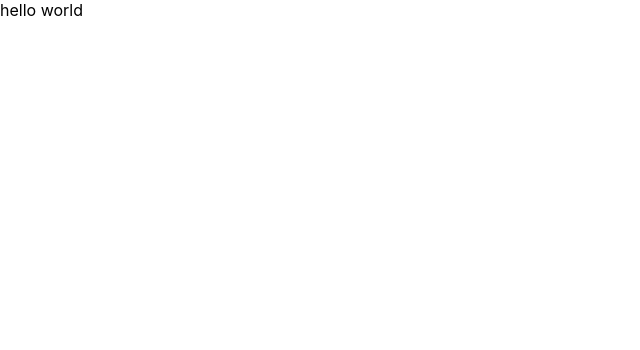
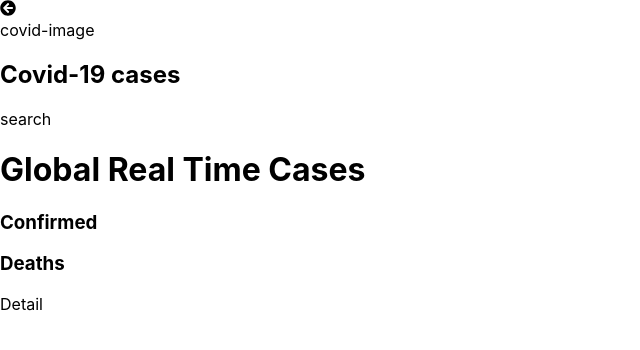
Before and after one commit to ZewdieMc/covid-19-cases, a React (Create React App) app: page /Details/1 in a window 1280 px wide. Shown: the top 350 px of the page, without its empty margins (0-640 px from the left). Built offline with nearby package versions, Linux system fonts and the light colour scheme.

Commit message:
Add BrowserRouter

```diff
--- a/package.json
+++ b/package.json
@@ -10,7 +10,9 @@
     "axios": "^1.3.6",
     "react": "^18.2.0",
     "react-dom": "^18.2.0",
+    "react-icons": "^4.8.0",
     "react-redux": "^8.0.5",
+    "react-router-dom": "^6.10.0",
     "react-scripts": "5.0.1",
     "web-vitals": "^2.1.4"
   },
--- a/src/App.js
+++ b/src/App.js
@@ -1,8 +1,18 @@
+import { Route, Routes } from 'react-router-dom';
+import Home from './components/Home';
+import CovidLayOut from './components/CovidLayOut';
+import Detail from './components/Detail';
+
 function App() {
   return (
-    <div className="App">
-      hello world
-    </div>
+    <Routes>
+      <Route path="/" element={<CovidLayOut />}>
+        <Route index element={<Home />} />
+        <Route path="Details">
+          <Route path=":name" element={<Detail />} />
+        </Route>
+      </Route>
+    </Routes>
   );
 }
 
--- /dev/null
+++ b/src/components/CovidLayOut.jsx
@@ -0,0 +1,13 @@
+import { Outlet } from 'react-router-dom';
+import NavBar from './NavBar';
+import Header from './Header';
+
+const CovidLayOut = () => (
+  <div className="covid-layout">
+    <NavBar />
+    <Header />
+    <Outlet />
+  </div>
+);
+
+export default CovidLayOut;
--- /dev/null
+++ b/src/components/Detail.jsx
@@ -0,0 +1,7 @@
+const Detail = () => (
+  <div>
+    Detail
+  </div>
+);
+
+export default Detail;
--- /dev/null
+++ b/src/components/Header.jsx
@@ -0,0 +1,13 @@
+// import useSelector from react-redux
+
+const Header = () => (
+  <div className="global">
+    <h1>Global Real Time Cases</h1>
+    <div className="global-cases">
+      <h3>Confirmed </h3>
+      <h3>Deaths </h3>
+    </div>
+  </div>
+);
+
+export default Header;
--- /dev/null
+++ b/src/components/Home.jsx
@@ -0,0 +1,6 @@
+const Home = () => (
+  <div>
+    <h1>Home</h1>
+  </div>
+);
+export default Home;
--- /dev/null
+++ b/src/components/NavBar.jsx
@@ -0,0 +1,19 @@
+import { FaArrowCircleLeft } from 'react-icons/fa';
+import { useParams } from 'react-router-dom';
+
+const NavBar = () => {
+  const { name } = useParams();
+  return (
+    <nav>
+      {useParams().hasOwnProperty('name') && <FaArrowCircleLeft />}
+      <div className="nav-text">
+        <span>covid-image</span>
+        <div><h2>Covid-19 cases</h2></div>
+      </div>
+      <div className="nav-text">
+        <span>search</span>
+      </div>
+    </nav>
+  );
+};
+export default NavBar;
--- a/src/index.js
+++ b/src/index.js
@@ -1,6 +1,7 @@
 import React from 'react';
 import ReactDOM from 'react-dom/client';
 import { Provider } from 'react-redux';
+import { BrowserRouter } from 'react-router-dom';
 import store from './redux/store';
 import './index.css';
 import App from './App';
@@ -8,8 +9,10 @@ import App from './App';
 const root = ReactDOM.createRoot(document.getElementById('root'));
 root.render(
   <React.StrictMode>
-    <Provider store={store}>
-      <App />
-    </Provider>
+    <BrowserRouter>
+      <Provider store={store}>
+        <App />
+      </Provider>
+    </BrowserRouter>
   </React.StrictMode>,
 );
```
Also changed, not shown: 1 other file (tests, documents, lock files or other folders).
